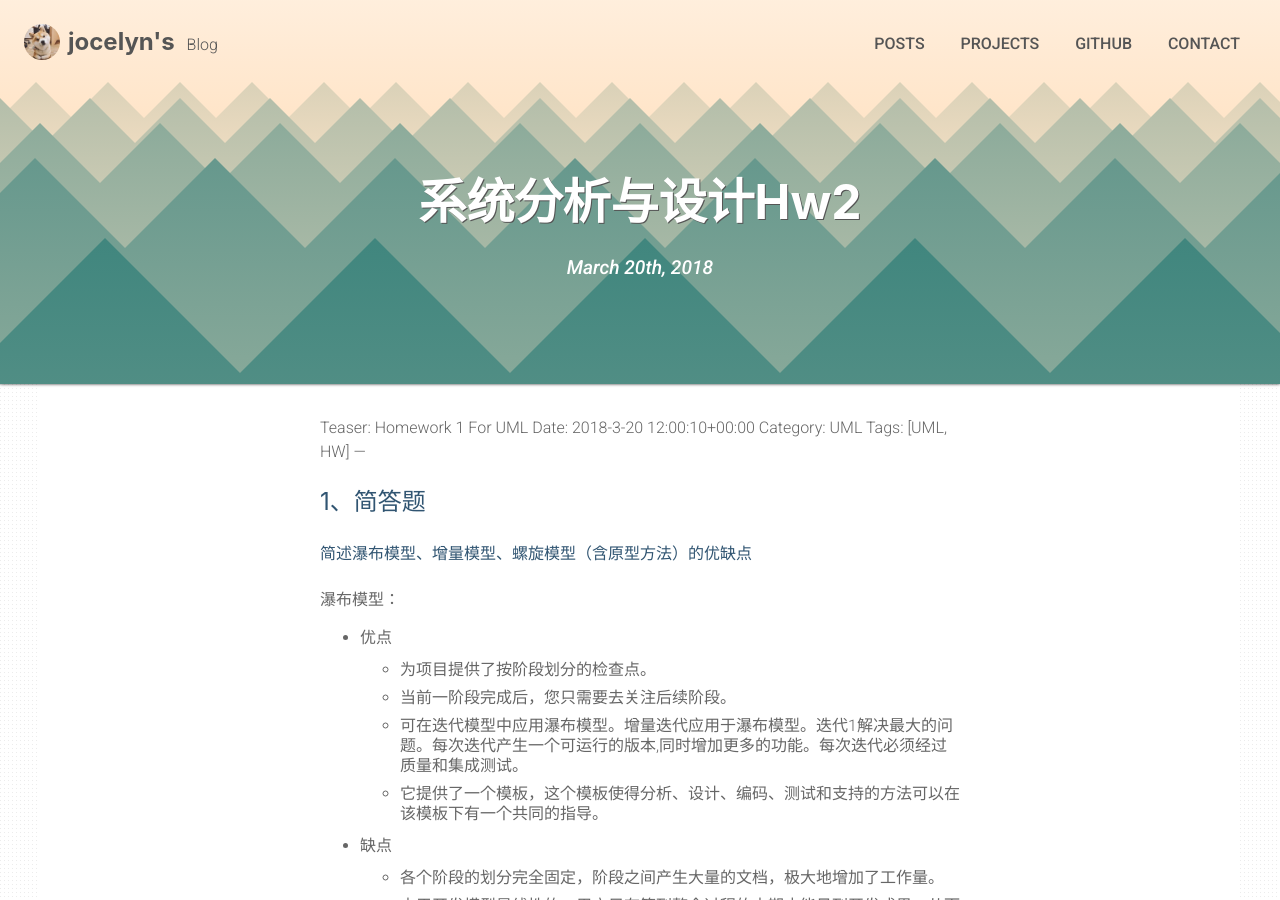
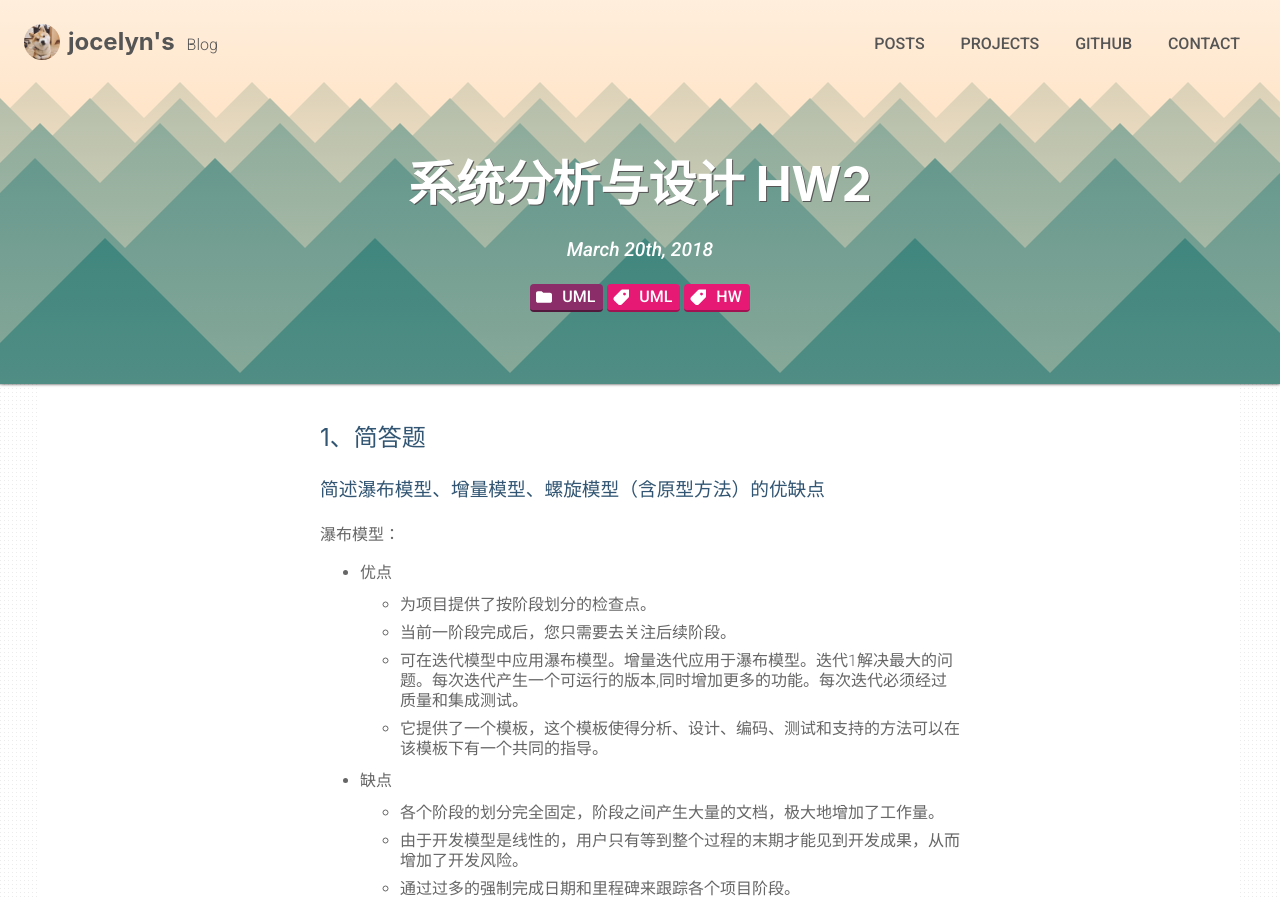
Before and after one commit to JocelynWSJ/JocelynWSJ.github.io, a Jekyll site: the page built from _posts/2018-3-20-系统分析与设计HW2.md, in a window 1280 px wide and 900 px high. Built offline with Jekyll 4.4.1, drawn with Linux system fonts in a browser that asks for light colours.

Commit message:
initial commit

```diff
--- a/_posts/2018-3-20-系统分析与设计HW2.md
+++ b/_posts/2018-3-20-系统分析与设计HW2.md
@@ -1,4 +1,7 @@
-teaser: homework 1 for UML
+---
+layout: post
+title: 系统分析与设计 HW2
+teaser: homework 2 for UML
 date: 2018-3-20 12:00:10+00:00
 category: UML
 tags: [UML, HW]
@@ -6,7 +9,7 @@ tags: [UML, HW]
 
 1、简答题
 ---------
-#### 简述瀑布模型、增量模型、螺旋模型（含原型方法）的优缺点 ####
+### 简述瀑布模型、增量模型、螺旋模型（含原型方法）的优缺点 ###
 
 瀑布模型：
 
@@ -44,7 +47,7 @@ tags: [UML, HW]
 
 ---
 
-#### 简述 UP 的三大特点，其中哪些内容体现了用户驱动的开发，哪些内容体现风险驱动的开发？ ####
+### 简述 UP 的三大特点，其中哪些内容体现了用户驱动的开发，哪些内容体现风险驱动的开发？ ###
 
  * 用例和风险驱动
 UP 一般由UML方法和工具支持。用例是捕获需求的方法，因此，也可以说UP是用例（需求）驱动的。UP的另一个驱动就是风险，因为如果你不主动预测和防范风险，风险就会主动攻击你。UP需要对软件开发中的风险进行分析、预测并关注软件的构造。
@@ -57,7 +60,7 @@ Up迭代表示我们把项目分成小的子项目（迭代），它提供系统
 
 
 ---
-#### UP 四个阶段的划分准则是什么？关键的里程碑是什么？ ####
+### UP 四个阶段的划分准则是什么？关键的里程碑是什么？ ###
 
 UP项目将其工作和迭代组织为四个主要阶段
 
@@ -71,10 +74,10 @@ UP项目将其工作和迭代组织为四个主要阶段
    * 里程碑：产品发布里程碑。此时，决定是否目标已达到或开始另一个周期。在许多情况下，里程碑会与下一个周期的初始阶段相重叠。
 
 ---
-#### IT 项目管理中，“工期、质量、范围/内容” 三个元素中，在合同固定条件下，为什么说“范围/内容”是项目团队是易于控制的 ####
+### IT 项目管理中，“工期、质量、范围/内容” 三个元素中，在合同固定条件下，为什么说“范围/内容”是项目团队是易于控制的 ###
 
 ---
-#### 为什么说，UP 为企业按固定节奏生产、固定周期发布软件产品提供了依据？ ####
+### 为什么说，UP 为企业按固定节奏生产、固定周期发布软件产品提供了依据？ ###
 
 ---
 2、项目管理使用
```
